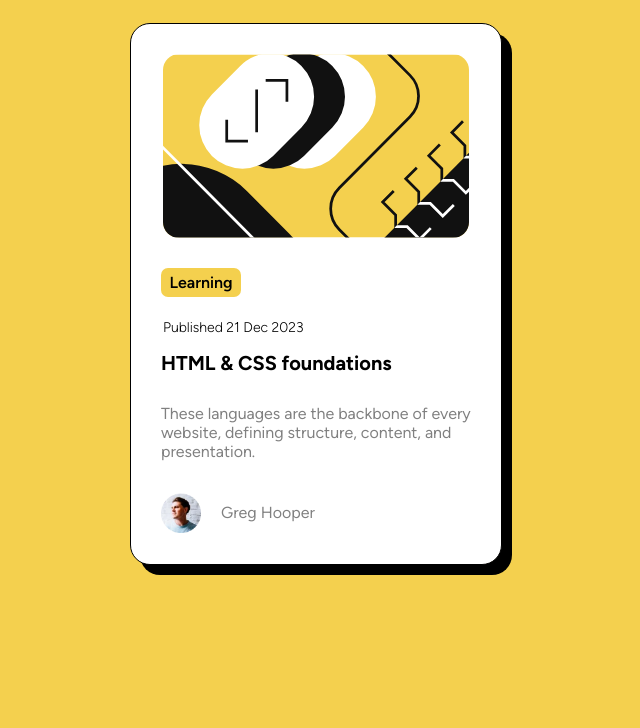
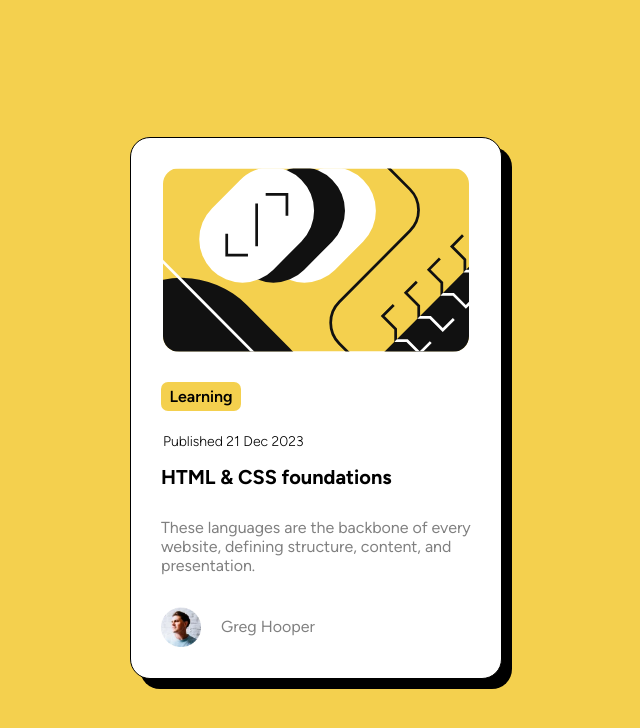
Before and after one commit to kenshiin1123/Frontend-Mentor-Challenge-1, a plain HTML site: page index.html in a window 1280 px wide. Shown: the whole page, without its empty margins (324-964 px from the left). Drawn offline with Linux system fonts and the light colour scheme.

Commit message:
Update app.css

```diff
--- a/app.css
+++ b/app.css
@@ -8,12 +8,13 @@ body {
     display: flex;
     flex-direction: column;
     align-items: center;
+    justify-content: center;
     font-family: 'FigtreeItalic';
     background-color: hsl(47, 88%, 63%);
+    height: 100vh;
 }
 
 main {
-    margin-top: 15px;
     display: flex;
     flex-direction: column;
     background-color: white;
```
